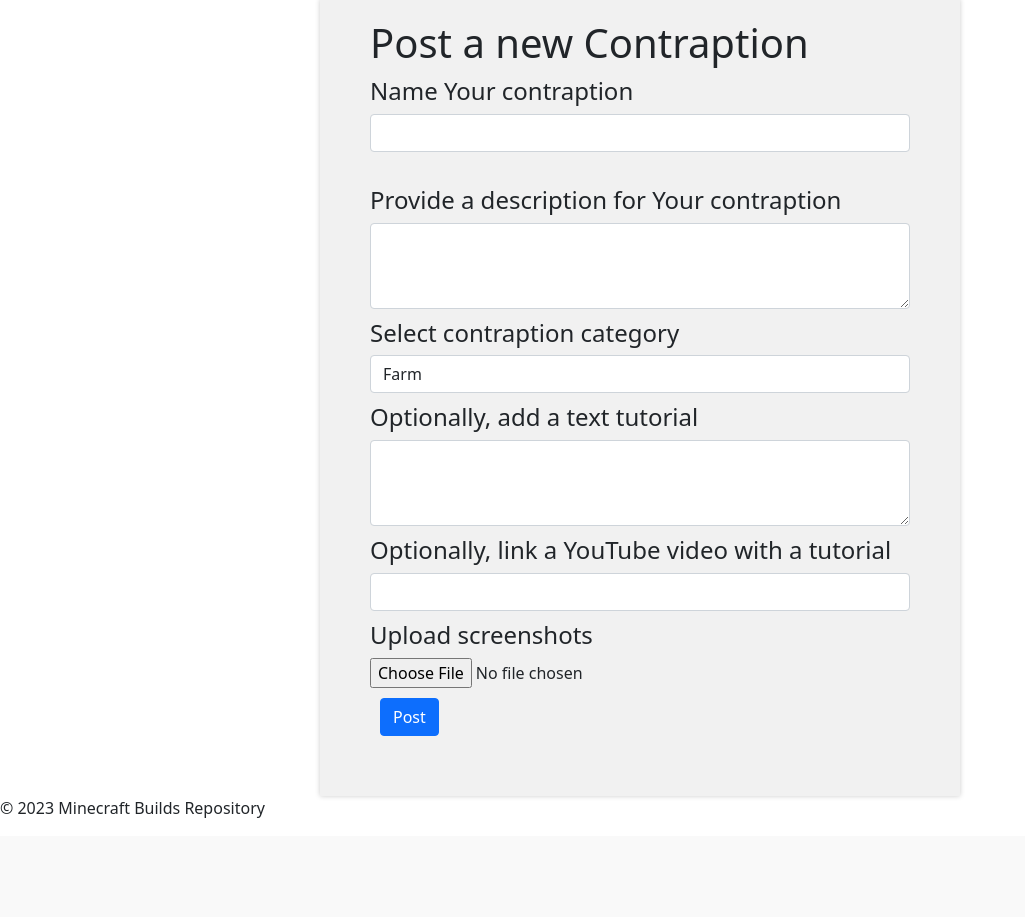
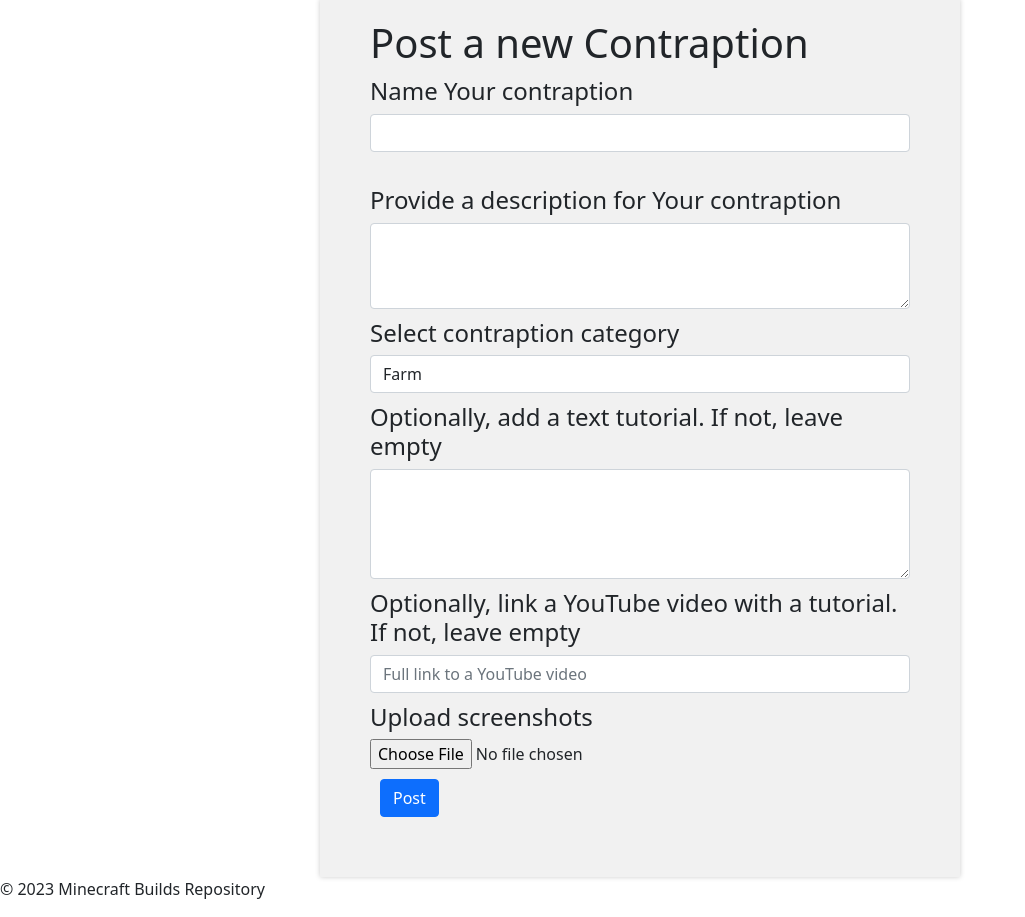
Before and after one commit to kepper104/Yandex-Web-Project, a Flask app: page /make_post in a window 1280 px wide. Shown: the part 71-988 px from the top of the page, without its empty margins (0-1025 px from the left). Before the commit the page ends 889 px from the top, so only its background shows below. Run offline with Flask 3, Linux system fonts and the light colour scheme; the visitor is signed in with stand-in values (Sample User, id 1); data that the repository does not hold is empty.

Commit message:
HTML Tweaks

```diff
--- a/app.py
+++ b/app.py
@@ -76,7 +76,6 @@ def user_loader(login):
 @app.route('/index')
 def index():
     posts_dict = get_post_tile_data()
-
     return render_template("index.html", posts=posts_dict)
 
 
@@ -122,7 +121,6 @@ def signup():
 @app.route('/post/<post_id>', methods=['GET', 'POST'])
 def post(post_id):
     post_data = get_post_data(post_id)
-
     return render_template("post.html", **post_data)
 
 
@@ -177,7 +175,7 @@ def get_post_tile_data():
         posts.append(i)
 
     posts_dict = dict()
-    posts_dict["news"] = list()
+    posts_dict["posts"] = list()
 
     for i in posts:
         cur_dict = dict()
@@ -191,7 +189,7 @@ def get_post_tile_data():
         cur_dict["likes"] = i[4]
         cur_dict["text_tutorial"] = i[5]
         cur_dict["video_tutorial"] = i[6]
-        posts_dict["news"].append(cur_dict)
+        posts_dict["posts"].append(cur_dict)
 
     return posts_dict
 
@@ -242,8 +240,8 @@ def commit_post(form_data):
     cont_name = form_data['contraption_name']
     cont_description = form_data['description']
     cont_category = form_data['category']
-    cont_text_tutorial = form_data['text_tutorial']
-    cont_video_tutorial = form_data['video_tutorial']
+    cont_text_tutorial = form_data['text_tutorial'].replace("\r", " ").strip()
+    cont_video_tutorial = form_data['video_tutorial'].strip()
     cont_screenshot = form_data['screenshot']
     cont_author_id = get_user_id(flask_login.current_user.id)
 
--- a/static/css/post.css
+++ b/static/css/post.css
@@ -7,7 +7,7 @@ div.post
  margin-top: 5%;
  padding: 50px;
  text-align: center;
-    font-size: 20pt;
+ font-size: 20pt;
 }
 
 div.post body {
--- a/templates/index.html
+++ b/templates/index.html
@@ -3,7 +3,7 @@
     <h2>Browse all builds</h2>
 
     <div class="tiles">
-        {% for tile in posts['news'] %}
+        {% for tile in posts['posts'] %}
         <a href="/post/{{tile['post_id']}}" class="no_underline">
             <div class="tile">
                 <img src="/static/pictures/build1.png" alt="Build 1" />
@@ -15,6 +15,5 @@
 
     </div>
 </main>
-<h3>Build names with a lot of long words are not recommended</h3>
 
 {% endblock %}
--- a/templates/make_post.html
+++ b/templates/make_post.html
@@ -1,9 +1,9 @@
 {% extends "base.html" %} {% block content %}
+
 <div id="make-post">
     <strong><h1>Post a new Contraption</h1></strong>
 
     <form class="post_form" method="post">
-
 <!--        Name-->
         <h4>Name Your contraption</h4>
         <input type="text" id="name" class="form-control" name="contraption_name" placeholder=""> <br>
@@ -23,13 +23,13 @@
 
 
 <!--    Text Tutorial-->
-        <h4>Optionally, add a text tutorial</h4>
-        <textarea class="form-control" id="text-tutorial" rows="3" name="text_tutorial" placeholder=""></textarea>
+        <h4>Optionally, add a text tutorial. If not, leave empty</h4>
+        <textarea class="form-control" id="text-tutorial" rows="4" name="text_tutorial" placeholder=""></textarea>
 
 
 <!--    Video Link-->
-        <h4>Optionally, link a YouTube video with a tutorial </h4>
-        <input type="text" id="youtube-link" class="form-control" name="video_tutorial" placeholder="">
+        <h4>Optionally, link a YouTube video with a tutorial. If not, leave empty</h4>
+        <input type="text" id="youtube-link" class="form-control" name="video_tutorial" placeholder="Full link to a YouTube video">
 
 <!--    Screenshots upload-->
         <h4>Upload screenshots</h4>
@@ -37,7 +37,8 @@
         <br>
 <!--    Post button-->
         <button style="margin: 10px" type="submit" class="btn btn-primary">Post</button>
+
     </form>
+</div>
 
-</div>
 {% endblock %}
```
Also changed, not shown: templates/post.html (+6 -14 lines).
